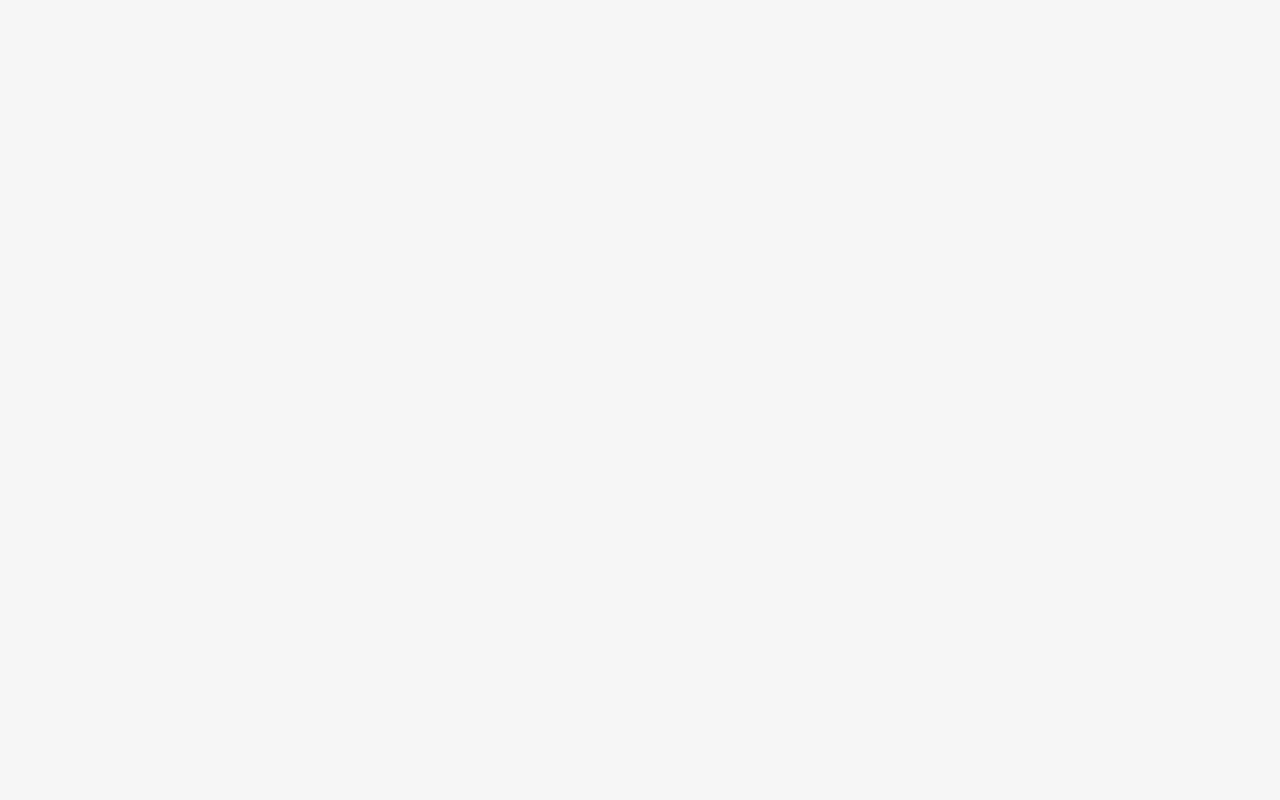
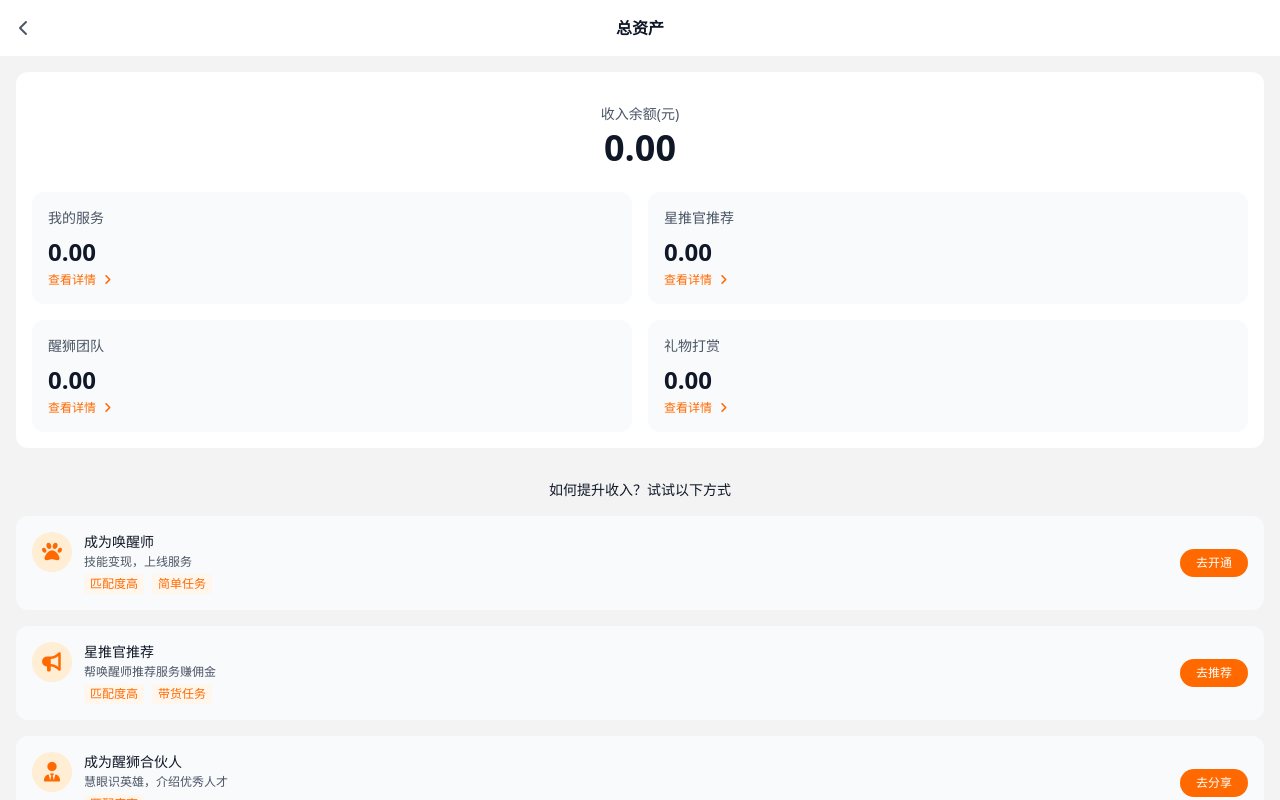
Before and after one commit to RosyDawns/hxs-demo1, a Vue app: page /asset-detail in a window 1280 px wide. Before the commit this address had no page. Built offline with nearby package versions, Linux system fonts and the light colour scheme; a web font is replaced by a local one.

Commit message:
add(project): 新增总资产页面

```diff
--- a/src/router/modules/account.js
+++ b/src/router/modules/account.js
@@ -85,6 +85,12 @@ const routes = [
     meta: { title: '我的钱包', requiresAuth: true }
   },
   {
+    path: '/asset-detail',
+    name: 'AssetDetail',
+    component: () => import('../../views/AssetDetailPage.vue'),
+    meta: { title: '总资产', requiresAuth: true }
+  },
+  {
     path: '/identity-info',
     name: 'IdentityInfo',
     component: () => import('../../views/IdentityInfoPage.vue'),
--- /dev/null
+++ b/src/views/AssetDetailPage.vue
@@ -0,0 +1,202 @@
+<template>
+  <div class="page flex flex-col h-screen bg-white" id="page-asset-detail">
+    <!-- 顶部导航栏 -->
+    <header
+      class="fixed top-0 left-0 right-0 bg-white z-50 border-b border-gray-100 pl-2 pr-10 py-3 flex items-center"
+    >
+      <button
+        class="w-8 h-8 flex items-center justify-center text-gray-600"
+        @click="$router.back()"
+      >
+        <i class="fa-solid fa-chevron-left"></i>
+      </button>
+      <div class="flex-1 text-center">
+        <h1 class="text-base font-bold text-gray-900">总资产</h1>
+      </div>
+    </header>
+
+    <main class="flex-1 overflow-y-auto pt-14 pb-4 px-4 bg-[#f3f3f3]">
+      <div class="pt-4">
+        <div class="bg-white pt-8 pb-4 px-4 rounded-xl">
+          <!-- 收入余额区域 -->
+          <div class="text-center">
+            <p class="text-gray-600 text-sm mb-1">收入余额(元)</p>
+            <p class="text-4xl font-bold text-gray-900">0.00</p>
+          </div>
+          <!-- 资产卡片网格 -->
+          <div class="grid grid-cols-2 gap-4 mt-6">
+            <div class="bg-gray-50 rounded-xl p-4 flex flex-col">
+              <p class="text-gray-600 text-sm mb-2">我的服务</p>
+              <p class="text-2xl font-bold text-gray-900 mb-1">0.00</p>
+              <div class="flex items-center text-orange-500 text-xs mt-auto">
+                查看详情
+                <i class="fa-solid fa-angle-right ml-1"></i>
+              </div>
+            </div>
+
+            <div class="bg-gray-50 rounded-xl p-4 flex flex-col">
+              <p class="text-gray-600 text-sm mb-2">星推官推荐</p>
+              <p class="text-2xl font-bold text-gray-900 mb-1">0.00</p>
+              <div class="flex items-center text-orange-500 text-xs mt-auto">
+                查看详情
+                <i class="fa-solid fa-angle-right ml-1"></i>
+              </div>
+            </div>
+
+            <div class="bg-gray-50 rounded-xl p-4 flex flex-col">
+              <p class="text-gray-600 text-sm mb-2">醒狮团队</p>
+              <p class="text-2xl font-bold text-gray-900 mb-1">0.00</p>
+              <div class="flex items-center text-orange-500 text-xs mt-auto">
+                查看详情
+                <i class="fa-solid fa-angle-right ml-1"></i>
+              </div>
+            </div>
+
+            <div class="bg-gray-50 rounded-xl p-4 flex flex-col">
+              <p class="text-gray-600 text-sm mb-2">礼物打赏</p>
+              <p class="text-2xl font-bold text-gray-900 mb-1">0.00</p>
+              <div class="flex items-center text-orange-500 text-xs mt-auto">
+                查看详情
+                <i class="fa-solid fa-angle-right ml-1"></i>
+              </div>
+            </div>
+          </div>
+        </div>
+      </div>
+
+      <!-- 提升收入提示 -->
+      <div class="mt-8 mb-4">
+        <p class="text-gray-900 text-sm font-medium text-center">
+          如何提升收入？试试以下方式
+        </p>
+      </div>
+
+      <!-- 变现方式列表 -->
+      <div class="space-y-4">
+        <div
+          class="bg-gray-50 rounded-xl p-4 flex items-center justify-between"
+        >
+          <div class="flex items-start">
+            <div
+              class="w-10 h-10 rounded-full bg-orange-100 flex items-center justify-center text-orange-500"
+            >
+              <i class="fa-solid fa-paw text-xl"></i>
+            </div>
+            <div class="ml-3">
+              <p class="text-gray-900 text-sm font-medium">成为唤醒师</p>
+              <p class="text-gray-600 text-xs mt-0.5">技能变现，上线服务</p>
+              <div class="flex items-center mt-1">
+                <span
+                  class="text-orange-500 text-xs bg-orange-50 px-1.5 py-0.5 rounded"
+                >
+                  匹配度高</span
+                >
+                <span
+                  class="text-orange-500 text-xs bg-orange-50 px-1.5 py-0.5 rounded ml-2"
+                >
+                  简单任务
+                </span>
+              </div>
+            </div>
+          </div>
+          <button
+            class="bg-orange-500 text-white text-xs font-medium px-4 py-1.5 rounded-full nav-action"
+          >
+            去开通
+          </button>
+        </div>
+
+        <div
+          class="bg-gray-50 rounded-xl p-4 flex items-center justify-between"
+        >
+          <div class="flex items-start">
+            <div
+              class="w-10 h-10 rounded-full bg-orange-100 flex items-center justify-center text-orange-500"
+            >
+              <i class="fa-solid fa-bullhorn text-xl"></i>
+            </div>
+            <div class="ml-3">
+              <p class="text-gray-900 text-sm font-medium">星推官推荐</p>
+              <p class="text-gray-600 text-xs mt-0.5">帮唤醒师推荐服务赚佣金</p>
+              <div class="flex items-center mt-1">
+                <span
+                  class="text-orange-500 text-xs bg-orange-50 px-1.5 py-0.5 rounded"
+                >
+                  匹配度高</span
+                >
+                <span
+                  class="text-orange-500 text-xs bg-orange-50 px-1.5 py-0.5 rounded ml-2"
+                >
+                  带货任务
+                </span>
+              </div>
+            </div>
+          </div>
+          <button
+            class="bg-orange-500 text-white text-xs font-medium px-4 py-1.5 rounded-full nav-action"
+          >
+            去推荐
+          </button>
+        </div>
+
+        <div
+          class="bg-gray-50 rounded-xl p-4 flex items-center justify-between"
+        >
+          <div class="flex items-start">
+            <div
+              class="w-10 h-10 rounded-full bg-orange-100 flex items-center justify-center text-orange-500"
+            >
+              <i class="fa-solid fa-user-tie text-xl"></i>
+            </div>
+            <div class="ml-3">
+              <p class="text-gray-900 text-sm font-medium">成为醒狮合伙人</p>
+              <p class="text-gray-600 text-xs mt-0.5">
+                慧眼识英雄，介绍优秀人才
+              </p>
+              <div class="flex items-center mt-1">
+                <span
+                  class="text-orange-500 text-xs bg-orange-50 px-1.5 py-0.5 rounded"
+                >
+                  匹配度高
+                </span>
+              </div>
+            </div>
+          </div>
+          <button
+            class="bg-orange-500 text-white text-xs font-medium px-4 py-1.5 rounded-full nav-action"
+          >
+            去分享
+          </button>
+        </div>
+      </div>
+
+      <!-- 查看全部变现方式 -->
+      <div class="mt-6 mb-4">
+        <button
+          class="w-full flex items-center justify-center text-orange-500 text-sm font-medium nav-action"
+        >
+          查看全部变现方式
+          <i class="fa-solid fa-angle-right ml-1"></i>
+        </button>
+      </div>
+    </main>
+  </div>
+</template>
+
+<script>
+export default {
+  name: "AssetDetailPage",
+  data() {
+    return {
+      // 可以根据需要添加数据
+    };
+  },
+  methods: {
+    // 可以根据需要添加方法
+  },
+};
+</script>
+
+<style scoped>
+/* 可以根据需要添加自定义样式 */
+</style>
--- a/src/views/WalletPage.vue
+++ b/src/views/WalletPage.vue
@@ -23,6 +23,7 @@
       <div
         class="bg-gradient-to-r from-orange-400 to-orange-500 mx-4 rounded-2xl p-5 text-white shadow-lg"
       >
+        <div class="flex flex-col justify-between nav-action" @click="$router.push('/asset-detail')">
           <div class="flex items-center mb-2">
             <div class="text-sm">总资产（元）</div>
             <div
@@ -36,6 +37,7 @@
           <div class="flex items-center justify-between">
             <div class="text-4xl font-bold">98.10</div>
             <span class="fa-solid fa-angle-right text-white"></span>
+          </div>
         </div>
 
         <!-- 资产明细 -->
```
Lines whose indentation alone changed are shown as unchanged.
